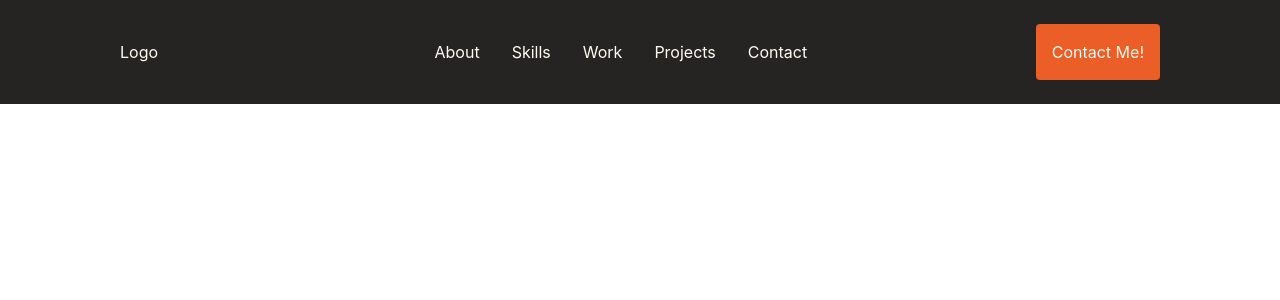
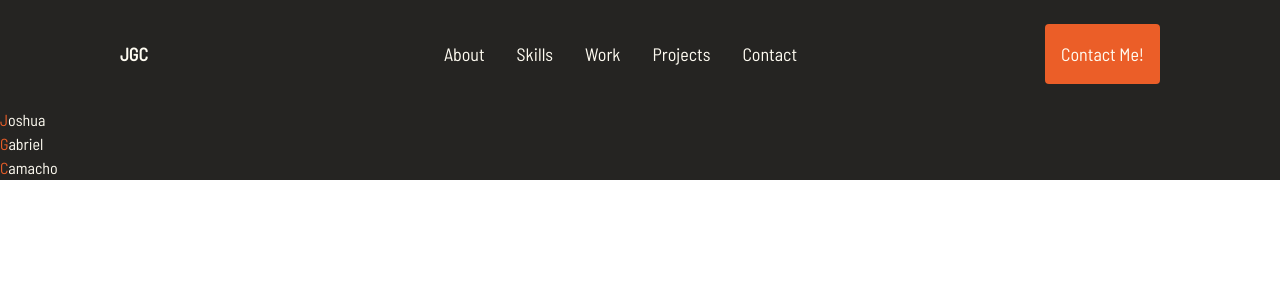
Before and after one commit to ACAUHS/portfolio, a React (Create React App) app: page / in a window 1280 px wide. Shown: the top 300 px of the page. Built offline with nearby package versions, Linux system fonts and the light colour scheme.

Commit message:
Add BarlowSemiCondensed font
Added part of the Hero section as well.

```diff
--- a/src/App.css
+++ b/src/App.css
@@ -0,0 +1,3 @@
+.font-face-bsr {
+    font-family: "BarlowSemi";
+}
--- a/src/App.tsx
+++ b/src/App.tsx
@@ -1,11 +1,15 @@
 import React from 'react';
 import './App.css';
-import { NavBar } from './components/navbar';
+import { NavBar } from './components/NavBar'
+import { Hero } from './components/Hero';
 
 function App() {
   return (
-    <div className="App bg-black">
+    <div className="App">
+      <div className='landing-section bg-black'>
       <NavBar />
+      <Hero />
+      </div>
     </div>
   );
 }
--- /dev/null
+++ b/src/components/Hero.tsx
@@ -0,0 +1,11 @@
+export const Hero = () => {
+    return (
+        <div className="container flex">
+            <div className="name font-face-bsr">
+                <span className="text-orange">J</span><span className="text-whiter">oshua</span><br />
+                <span className="text-orange">G</span><span className="text-whiter">abriel</span><br />
+                <span className="text-orange">C</span><span className="text-whiter">amacho</span><br />
+            </div>
+        </div>
+    )
+}
--- a/src/components/navbar.tsx
+++ b/src/components/navbar.tsx
@@ -1,16 +1,16 @@
 export const NavBar = () => {
     return (
-        <div className='navbar flex justify-between p-6 ml-24 mr-24 text-whiter'>
-            <div className='mt-4'>Logo</div>
-            <ul className='flex gap-8 mt-4 ml-12'>
-                <li>About</li>
-                <li>Skills</li>
-                <li>Work</li>
-                <li>Projects</li>
-                <li>Contact</li>
-            </ul>
+        <div className='navbar flex justify-between p-6 ml-24 mr-24 font-face-bsr text-lg text-whiter'>
+            <div className='mt-4 font-semibold'>JGC</div>
+            <nav className='flex gap-8 mt-4 ml-12'>
+                <a>About</a>
+                <a>Skills</a>
+                <a>Work</a>
+                <a>Projects</a>
+                <a>Contact</a>
+            </nav>
             <div className='bg-orange p-4 rounded'>
-                <div className='contact-me shrink-0'>Contact Me!</div>
+                <a className='contact-me shrink-0'>Contact Me!</a>
             </div>
         </div>
     )
--- a/src/index.css
+++ b/src/index.css
@@ -3,6 +3,12 @@
 @tailwind utilities;
 
 /* npm run start -> starts the compiler*/
+
+@font-face {
+  font-family: 'BarlowSemi';
+  src: url('./fonts/BarlowSemiCondensed/BarlowSemiCondensed-Regular.ttf');
+  font-weight: 400;
+}
 
 body {
   margin: 0;
--- a/src/index.tsx
+++ b/src/index.tsx
@@ -3,6 +3,7 @@ import ReactDOM from 'react-dom/client';
 import './index.css';
 import App from './App';
 import reportWebVitals from './reportWebVitals';
+import './fonts/BarlowSemiCondensed/BarlowSemiCondensed-Regular.ttf'
 
 const root = ReactDOM.createRoot(
   document.getElementById('root') as HTMLElement
```
Also changed, not shown: src/fonts/BarlowSemiCondensed/BarlowSemiCondensed-Regular.ttf (added), src/fonts/BarlowSemiCondensed/OFL.txt (added).
